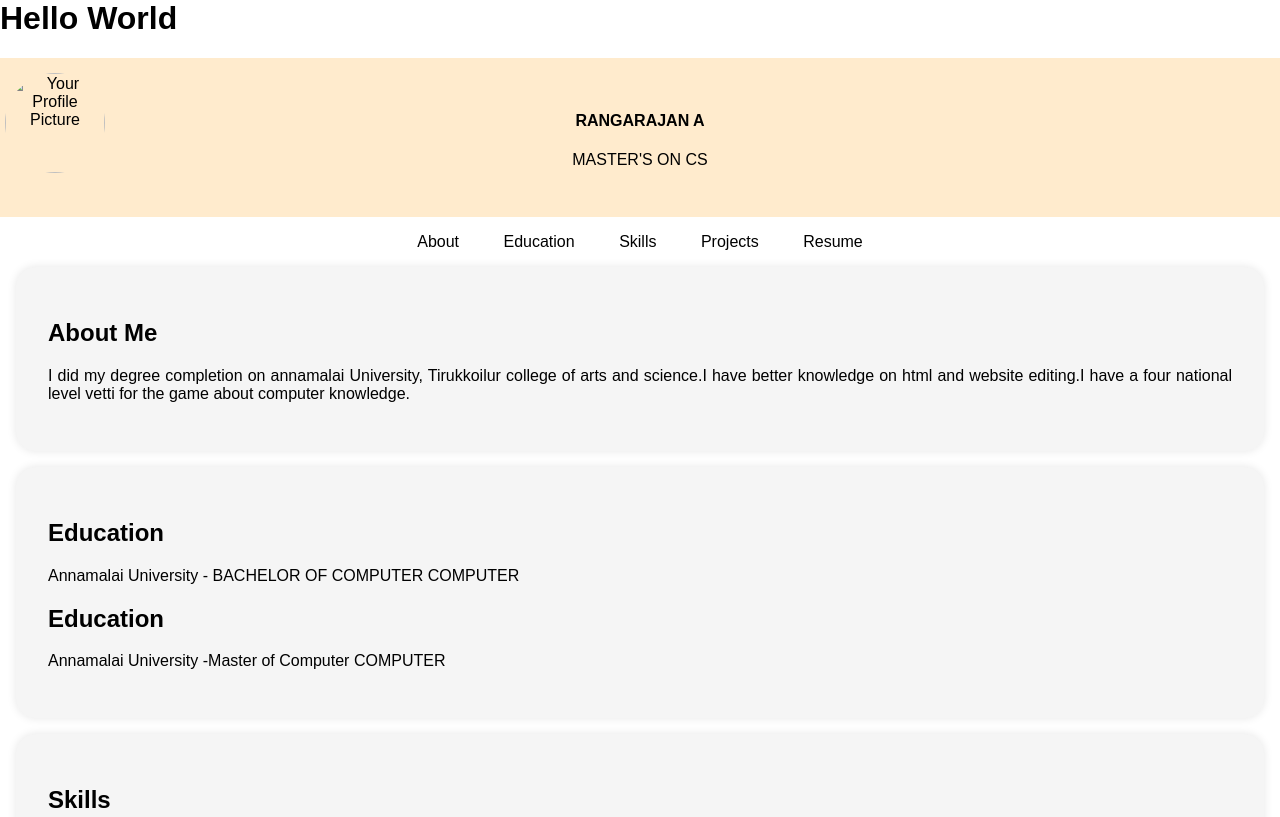
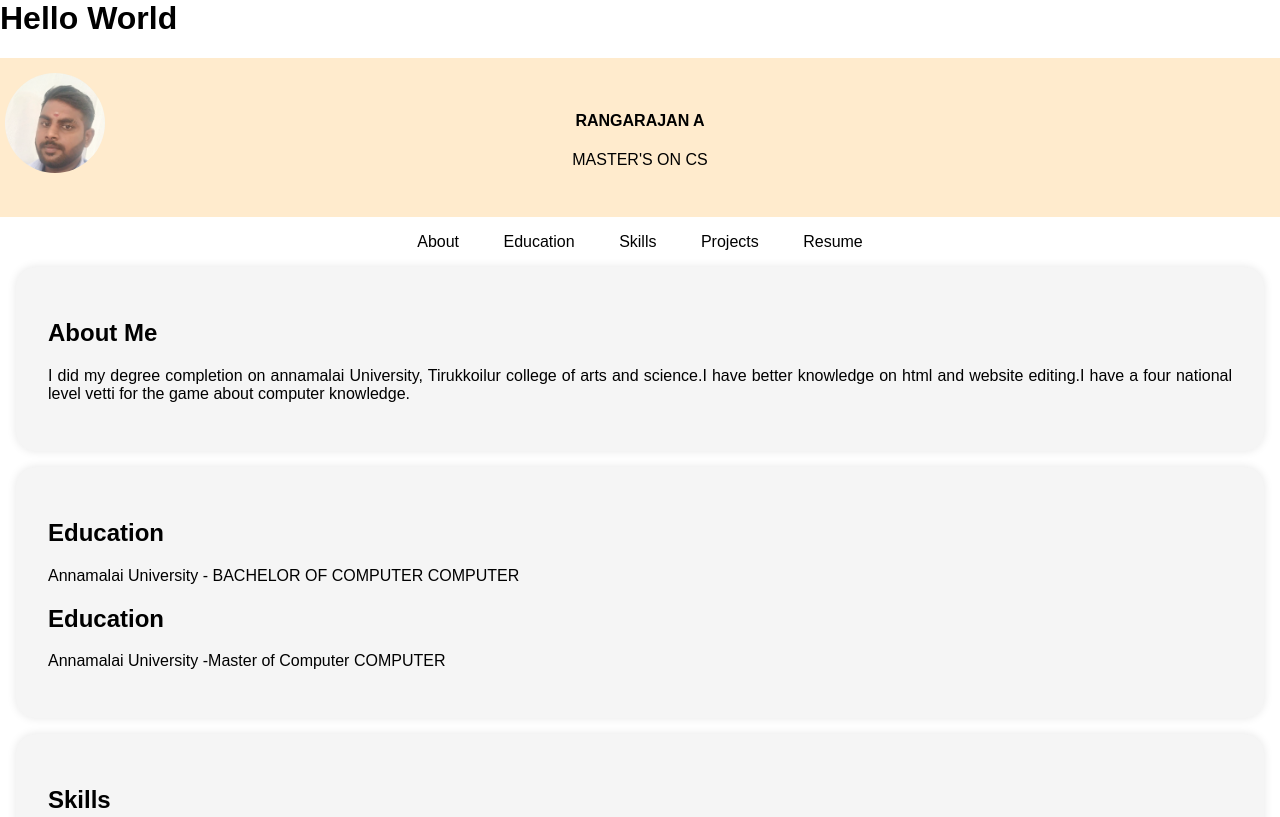
Before and after one commit to Rangarajan2/Rangajan, a plain HTML site: page index.html in a window 1280 px wide. Shown: the top 817 px of the page. Drawn offline with Linux system fonts and the light colour scheme.

Commit message:
Update index.html

```diff
--- a/index.html
+++ b/index.html
@@ -95,7 +95,7 @@
     <header>
         <div class="header-content">
             <!-- Add your profile picture here -->
-            <img src="/IMG_20231020_212854_038.jpeg" alt="Your Profile Picture" class="profile-picture">
+            <img src="IMG_20230925_122051 (1).jpg" alt="Your Profile Picture" class="profile-picture">
             <h4>RANGARAJAN A</h4>
             <p>MASTER'S ON CS</p>
         </div>
```
